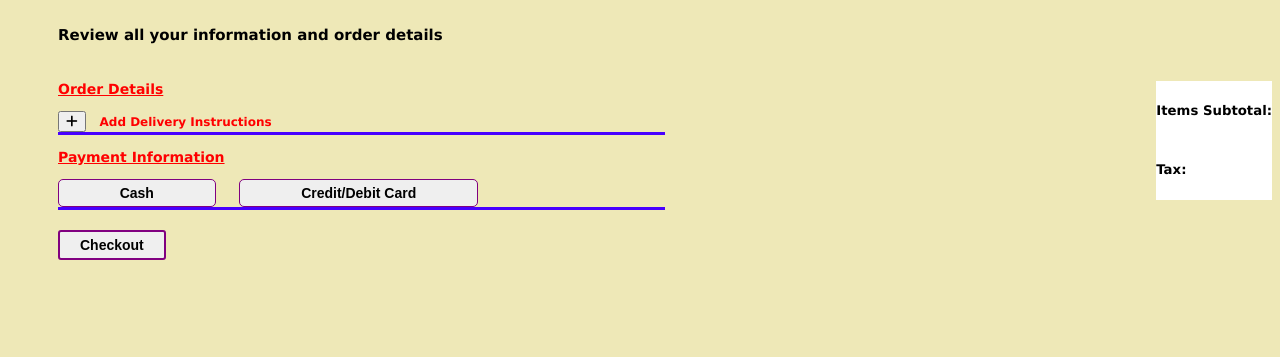
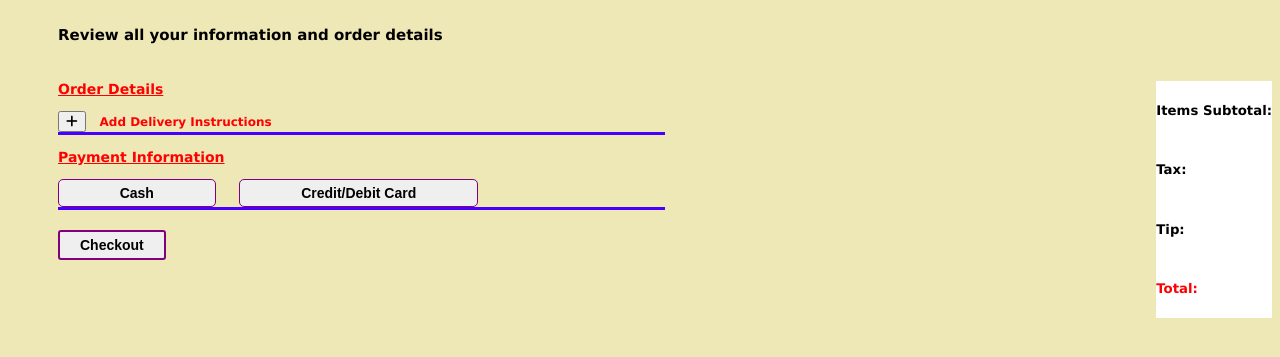
Before and after one commit to mabdelmenam/Restaurant-Webpage, a Flask app: page /checkout in a window 1280 px wide. Shown: the part 198-555 px from the top of the page. Run offline with Flask 2, Linux system fonts and the light colour scheme; data that the repository does not hold is empty; some libraries are stand-ins or nearby versions.

Commit message:
Checkout Page shows tax,tip, and total..80% complete

```diff
--- a/python_wsgi/static/css/checkout.css
+++ b/python_wsgi/static/css/checkout.css
@@ -69,6 +69,11 @@ input[type="text"]{
     border-color: #4700ff;
     border-width: medium;
 }
+.error{
+    font-family: Rockwell;
+    color: red;
+    font-size: 12.5px;
+}
 #expiration, #code{
     margin-left: 25px;
 }
--- /dev/null
+++ b/python_wsgi/static/js/sendOrder.js
@@ -0,0 +1,98 @@
+function customTip() {
+    const custom_btn = document.getElementById('custom-tip-btn');
+    var custom_tip = document.getElementById('custom-tip');
+    var custom_err = document.getElementById('custom-err');
+    tipRegex = /^\d*(\.\d{1,2})?$/;
+    if (tipRegex.test(custom_tip.value)) {
+        custom_err.innerHTML = " ";
+        custom_btn.disabled = false;
+    }
+    else if (custom_tip.value == "" || custom_tip.value == " ") {
+        custom_err.innerHTML = 'Do not leave blank';
+        custom_btn.disabled = true;
+    }
+    else {
+        custom_err.innerHTML = 'No characters except decimals';
+        custom_btn.disabled = true;
+    }
+    return custom_tip.value
+}
+function cardInfo(id) {
+    var cardnum = document.getElementById('cardnum');
+    var expiration = document.getElementById('expiration');
+    var code = document.getElementById('code');
+
+    var cardnum_error = document.getElementById('cardnum-error');
+    var expiration_error = document.getElementById('expiration-error');
+    var code_error = document.getElementById('code-error');
+
+    if (id == "cardnum") {
+        cardRegex = /\b\d{4}(| |-)\d{4}\1\d{4}\1\d{4}\b/; //    ^(0[1-9]|1[0-2])\/?([0-9]{4}|[0-9]{2})$
+        if (cardRegex.test(cardnum.value)) {
+            console.log('inside')
+            cardnum_error.innerHTML = " ";
+        }
+        else if (cardnum.value == "" || cardnum.value == " ") {
+            console.log('blank')
+            cardnum_error.innerHTML = "Do not leave blank";
+        }
+        else {
+            cardnum_error.innerHTML = "Please Enter the correct format";
+        }
+    }
+    else if (id == "expiration") {
+        expirationRegex = /^(0[1-9]|1[0-2])\/?([0-9]{4}|[0-9]{2})$/;
+        if (expirationRegex.test(expiration.value)) {
+            expiration_error.innerHTML = " ";
+        }
+        else if (expiration.value == "" || expiration.value == " ") {
+            expiration_error.innerHTML = "Do not leave blank";
+        }
+        else {
+            expiration_error.innerHTML = "Please Enter the correct format";
+        }
+    }
+    else if (id == "code") {
+        codeRegex = /^[0-9]{3,4}$/;
+        if (codeRegex.test(code.value)) {
+            code_error.innerHTML = " ";
+        }
+        else if (code.value == "" || code.value == " ") {
+            code_error.innerHTML = "Do not leave blank";
+        }
+        else {
+            code_error.innerHTML = "Please Enter the correct format";
+        }
+    }
+}
+
+
+function send_Tips(x) {
+    if (x == "custom-tip-btn") {
+        x = customTip();
+    }
+    var file = "http://localhost:8000/visual_change";
+    var xhttp = new XMLHttpRequest();
+
+    xhttp.onreadystatechange = function () {
+        if (this.readyState == 4 && this.status == 200) {
+            var tip = document.getElementById("tip-value");
+            var subtotal = document.getElementById('subtotal-value');
+            var tax = document.getElementById('tax-value');
+            var total = document.getElementById('total-value');
+
+            var subandTax = parseFloat(subtotal.innerHTML) + parseFloat(tax.innerHTML);
+            if (x == customTip()) { // if the number in the tip is a custom one then just print it out
+                tip.innerHTML = x;
+            } else {// if its not then take the subtotal and multiply it by ' x ' which will only  be a percent
+                tip.innerHTML = (x * parseFloat(subandTax)).toFixed(2);
+            }
+
+            total.innerHTML = (subandTax + parseFloat(tip.innerHTML)).toFixed(2); //subtotal + tax + the tips that are in either of the if statements
+        }
+    };
+
+    xhttp.open("GET", file, true);
+    //xhttp.setRequestHeader("Content-Type", "application/json");
+    xhttp.send();
+}
--- a/python_wsgi/templates/checkout.html
+++ b/python_wsgi/templates/checkout.html
@@ -12,6 +12,7 @@
 
     <script async src="https://kit.fontawesome.com/dbb9f1c4b3.js"></script>
     <script async src="http://localhost:8000/static/js/checkout.js"></script>
+    <script async src="http://localhost:8000/static/js/sendOrder.js"></script>
     <script async src="http://localhost:8000/static/js/login.js"></script>
 </head>
 
@@ -53,6 +54,12 @@
         <div></div>
         <h5 style="display:inline-block;">Tax:</h5>
         <h5 style="float:right;margin-right:23.5%;" id="tax-value">{{tax}}</h5>
+        <div></div>
+        <h5 style="display:inline-block;">Tip:</h5>
+        <h5 style="float:right;margin-right:23.5%;" id="tip-value"></h5>
+        <div></div>
+        <h5 style="display:inline-block;color:red;">Total:</h5>
+        <h5 style="float:right;margin-right:23.5%;color:red;" id="total-value"></h5>
 
     </div>
 
@@ -83,13 +90,14 @@
             </div>
             <div style="display:none" id="credit-display">
                 <div class="error" id="cardnum-error"></div>
-                <input type="text" style="padding-right: 30px;" id="cardnum" placeholder="Card Number" required />
+                <input type="text" style="padding-right: 30px;" id="cardnum" placeholder="Card Number" onkeyup='cardInfo(id)'
+                    required />
 
                 <span class="error" id="expiration-error"></span>
-                <input type="text" id="expiration" placeholder="Expiration" required />
+                <input type="text" id="expiration" placeholder="Expiration" onkeyup='cardInfo(id)' required />
 
                 <span class="error" id="code-error"></span>
-                <input type="text" id="code" placeholder="Code" required />
+                <input type="text" id="code" placeholder="Code" onkeyup='cardInfo(id)' required />
 
                 <h4 style="font-size:14px;">Drop a tip for the driver!</h4>
                 <button id="tip0" value=0.15 class="tips" onclick='send_Tips(value)'>15%</button>
@@ -100,9 +108,9 @@
 
                 <h4 id="custom-tip-text">Custom Tip: </h4>
 
-                <input type="text" id="custom-tip" placeholder="Enter any amount" />
+                <input type="text" id="custom-tip" placeholder="Enter any amount" onkeyup='customTip()' />
                 <div id="custom-err" style="display:inline-block"></div>
-                <button id="custom-tip-btn" class="tips" onclick="send_Tips(id)">Add</button>
+                <button id="custom-tip-btn" class="tips" onclick="send_Tips(id)" disabled>Add</button>
 
             </div>
         </div>
--- a/python_wsgi/views.py
+++ b/python_wsgi/views.py
@@ -213,3 +213,7 @@ def drop_session():
     session.clear()
     session['logged_in'] = False
     return redirect(url_for('loginPage'))
+
+@app.route('/visual_change', methods=['GET'])
+def visual_change():
+    return 'nothing'
```
Also changed, not shown: python_wsgi/static/js/checkout.js (+0 -33 lines), python_wsgi/static/js/userData.sql (+12 -0 lines).
